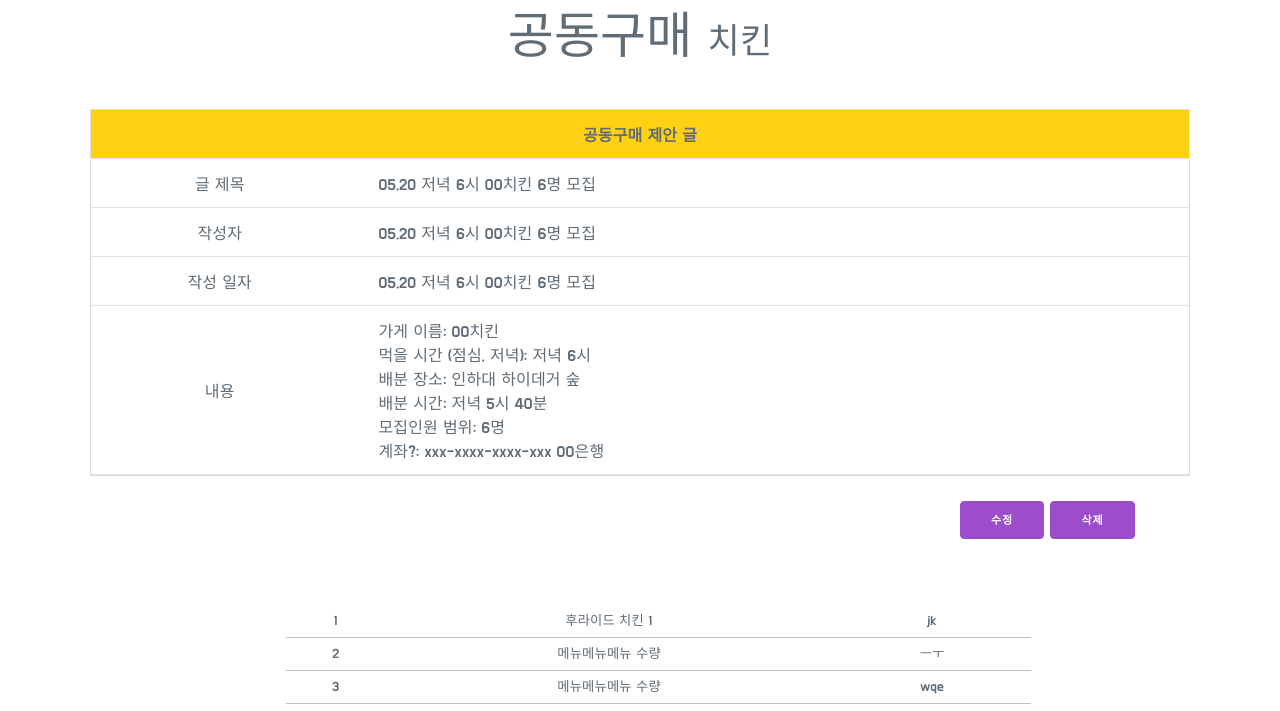
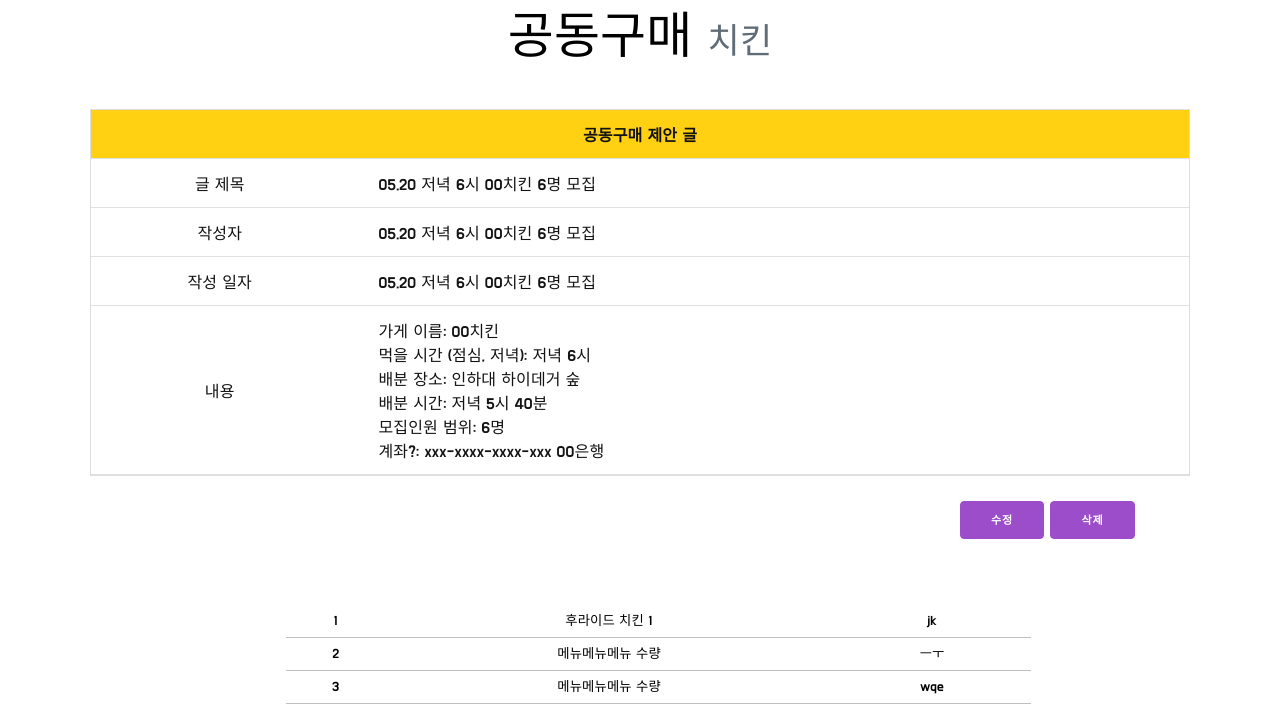
Before and after one commit to yeonsooSo/2021-2-it_contest, a plain HTML site: page pages/post.html in a window 1280 px wide. Shown: the part 84-795 px from the top of the page. Drawn offline with nearby package versions, Linux system fonts and the light colour scheme.

Commit message:
Change Text Color

```diff
--- a/pages/post.css
+++ b/pages/post.css
@@ -48,7 +48,9 @@ header {
 }
 
 /*main*/
-
+table {
+  color: rgb(19, 19, 19);
+}
 .post-title {
   background-color: #ffd112;
 }
@@ -59,6 +61,7 @@ header {
 }
 
 .title {
+  color: black;
   margin: 0 auto;
   font-size: 50px;
 }
@@ -97,6 +100,8 @@ li {
 } */
 
 #ulTable {
+  color: black;
+
   margin: 4% 0;
   margin-left: 20%;
 }
```
